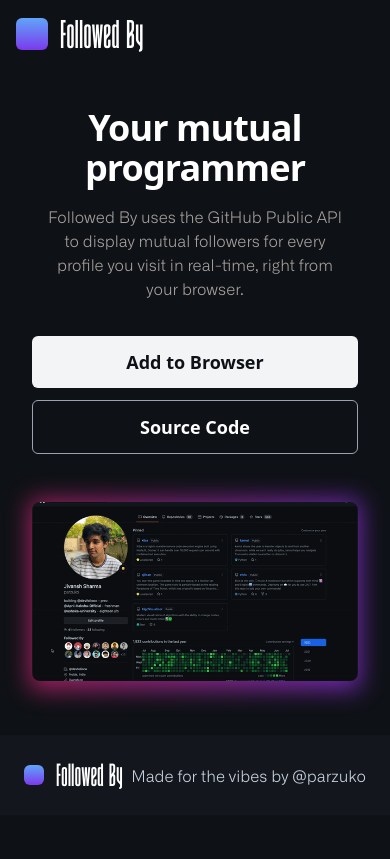
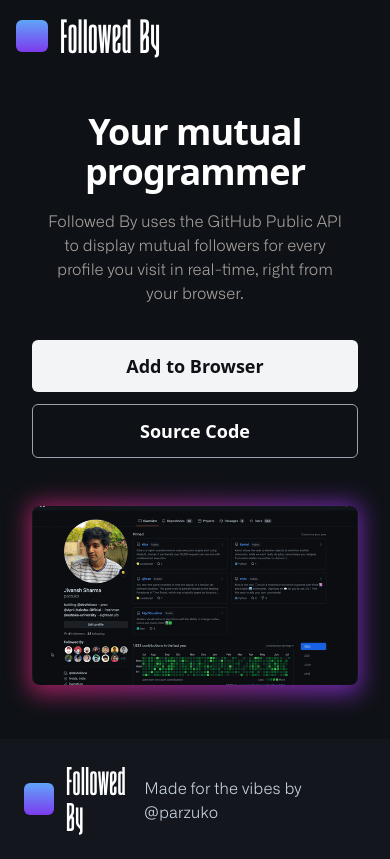
Before and after one commit to parzuko/getfollowedby, a Next.js app: page / in a window 390 px wide. Built offline with nearby package versions, Linux system fonts and the light colour scheme.

Commit message:
:iphone: Reusable Nav

```diff
--- a/components/FolowedByNav.tsx
+++ b/components/FolowedByNav.tsx
@@ -3,10 +3,10 @@
 }
 const FollowedByNav = ({ isFooter = false }: FollowedByNavProps) => {
     const textSizeStyle = isFooter
-        ? `text-2xl sm:text-3xl md:text-4xl`
-        : `p-4 text-3xl sm:p-6 sm:text-4xl md:p-8 md:text-5xl`;
+        ? `text-3xl sm:text-4xl`
+        : `p-4 text-4xl sm:p-6 sm:text-5xl md:p-8 md:text-6xl`;
     const iconSizeStyle = isFooter
-        ? `h-5 w-5 sm:h-7 sm:w-7 md:h-9 md:w-9`
+        ? `h-8 w-8 sm:h-9 sm:h-9  md:h-10 md:w-10`
         : `h-8 w-8 sm:h-10 sm:w-10 md:h-12 md:w-12`;
     return (
         <nav className={`font-august flex items-center ${textSizeStyle}`}>
```
